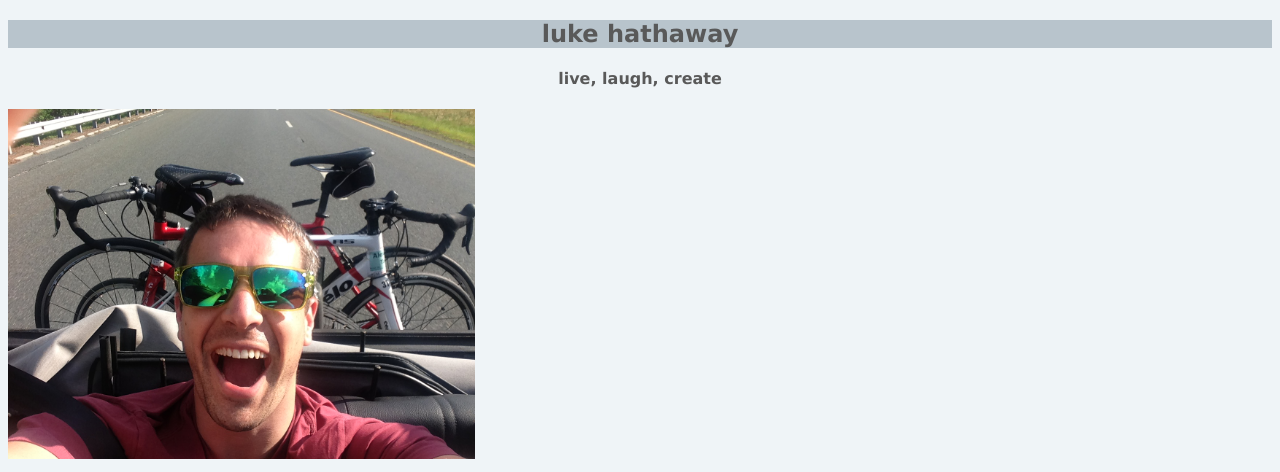
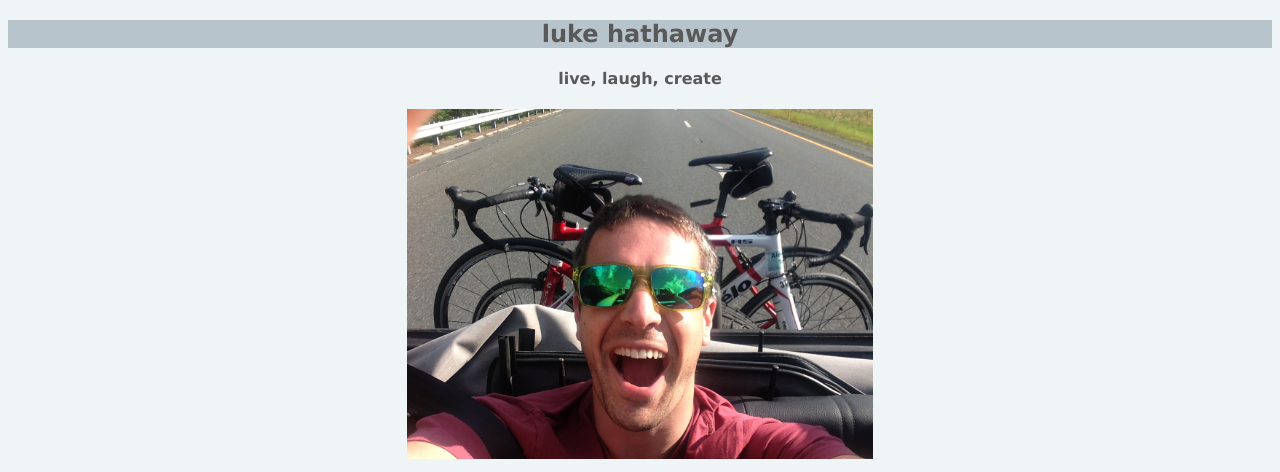
Before and after one commit to lhathaway/lhathaway.github.io, a plain HTML site: page index.html in a window 1280 px wide. Shown: the top 472 px of the page. Drawn offline with Linux system fonts and the light colour scheme.

Commit message:
center image

```diff
--- a/stylesheet.css
+++ b/stylesheet.css
@@ -22,7 +22,9 @@ p {
 }
 
 img.align-center {
-	margin:0px auto;
+	display:block;
+	margin-left:auto;
+	margin-right:auto;
 }
 
 iframe {
```
